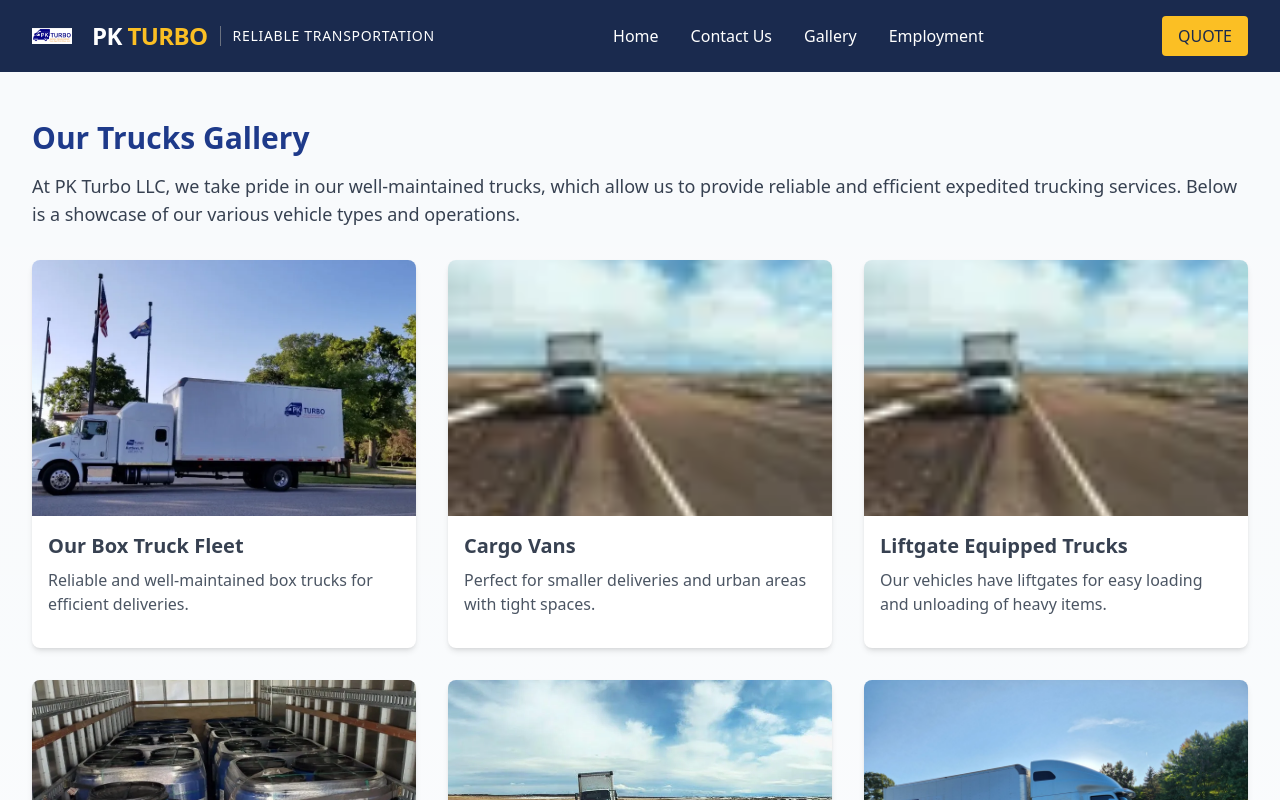
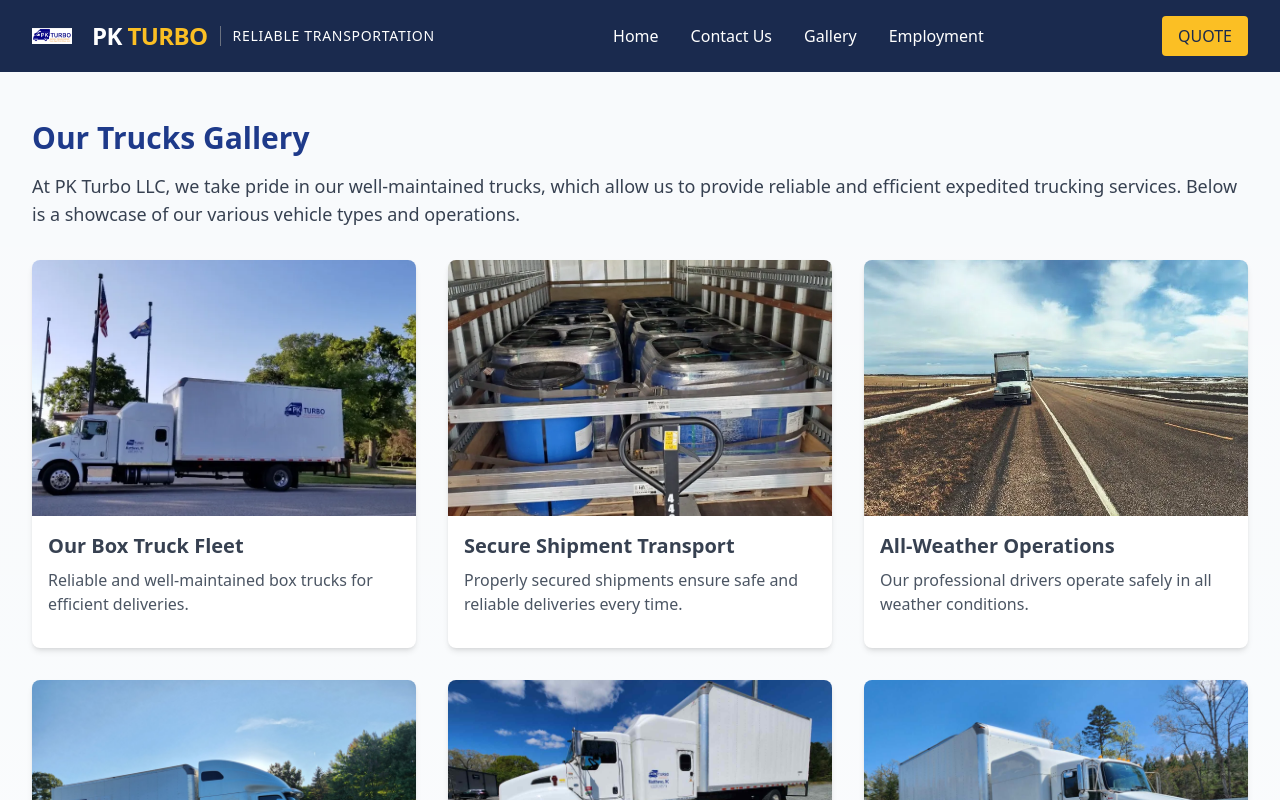
Before and after one commit to coolpeter2025/PKTurbo, a Next.js app in the folder pk-turbo-site/: page /gallery in a window 1280 px wide. Shown: the top 800 px of the page. Built offline with nearby package versions, Linux system fonts and the light colour scheme.

Commit message:
Remove Cargo Vans and Liftgate Equipped Trucks entries from gallery

```diff
--- a/pk-turbo-site/app/gallery/page.tsx
+++ b/pk-turbo-site/app/gallery/page.tsx
@@ -14,19 +14,6 @@ export default function GalleryPage() {
       alt: 'PK Turbo box truck on the road',
       title: 'Our Box Truck Fleet',
       description: 'Reliable and well-maintained box trucks for efficient deliveries.',
-    },
-    {
-      src: '/images/cargo1.png',
-      alt: 'PK Turbo cargo van',
-      title: 'Cargo Vans',
-      description: 'Perfect for smaller deliveries and urban areas with tight spaces.',
-    },
-    // Note: liftgate.png was removed, so temporarily using another cargo image
-    {
-      src: '/images/cargo1.png',
-      alt: 'PK Turbo truck with liftgate',
-      title: 'Liftgate Equipped Trucks',
-      description: 'Our vehicles have liftgates for easy loading and unloading of heavy items.',
     },
     {
       src: '/images/cargo.strapped.png',
```
